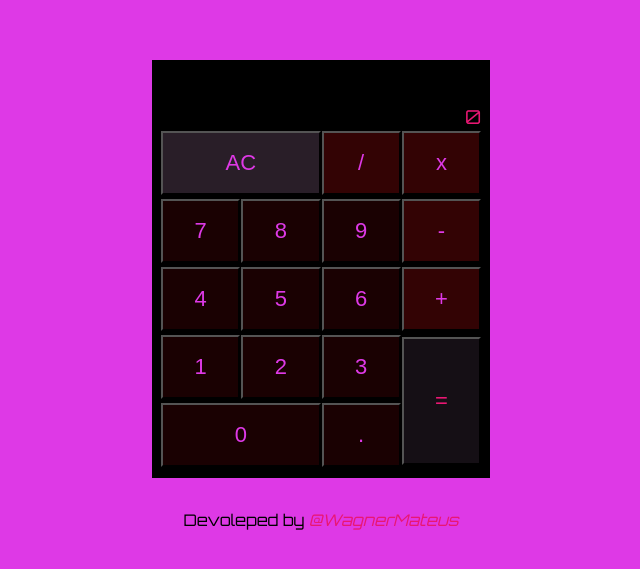
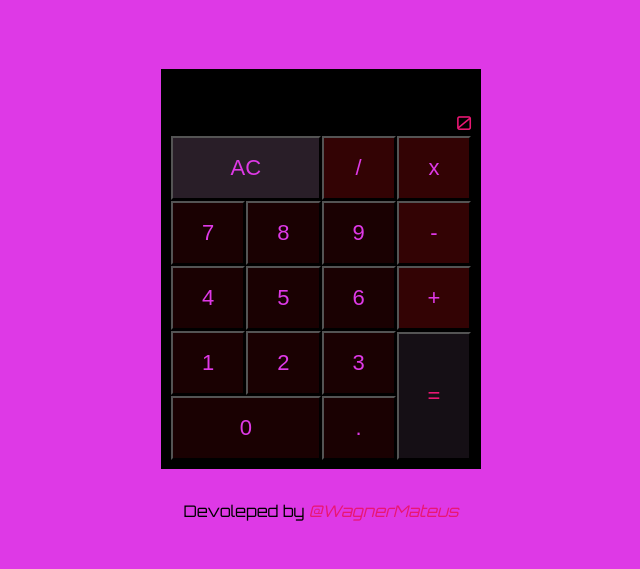
Before and after one commit to wagnermateus/calculator, a React (Vite) app: page / in a window 1280 px wide. Shown: the part 105-674 px from the top of the page, without its empty margins (319-959 px from the left). Built offline with nearby package versions, Linux system fonts and the light colour scheme.

Commit message:
corrections

```diff
--- a/src/App.tsx
+++ b/src/App.tsx
@@ -10,9 +10,7 @@ function App() {
     if (displaySymbol === "0") {
       setDisplaySymbol("");
     }
-    if(displaySymbol.length >= 20) {
-      setDisplaySymbol("Digit Limit");
-    }
+
     setExpression((prev) => prev + symbol);
     setDisplaySymbol((prev) =>
       prev.includes("+") ||
--- a/src/index.css
+++ b/src/index.css
@@ -1,5 +1,5 @@
 *{
   padding: 0;
   margin: 0;
-  box-size: border-box;
+  box-sizing: border-box;
 }
```
